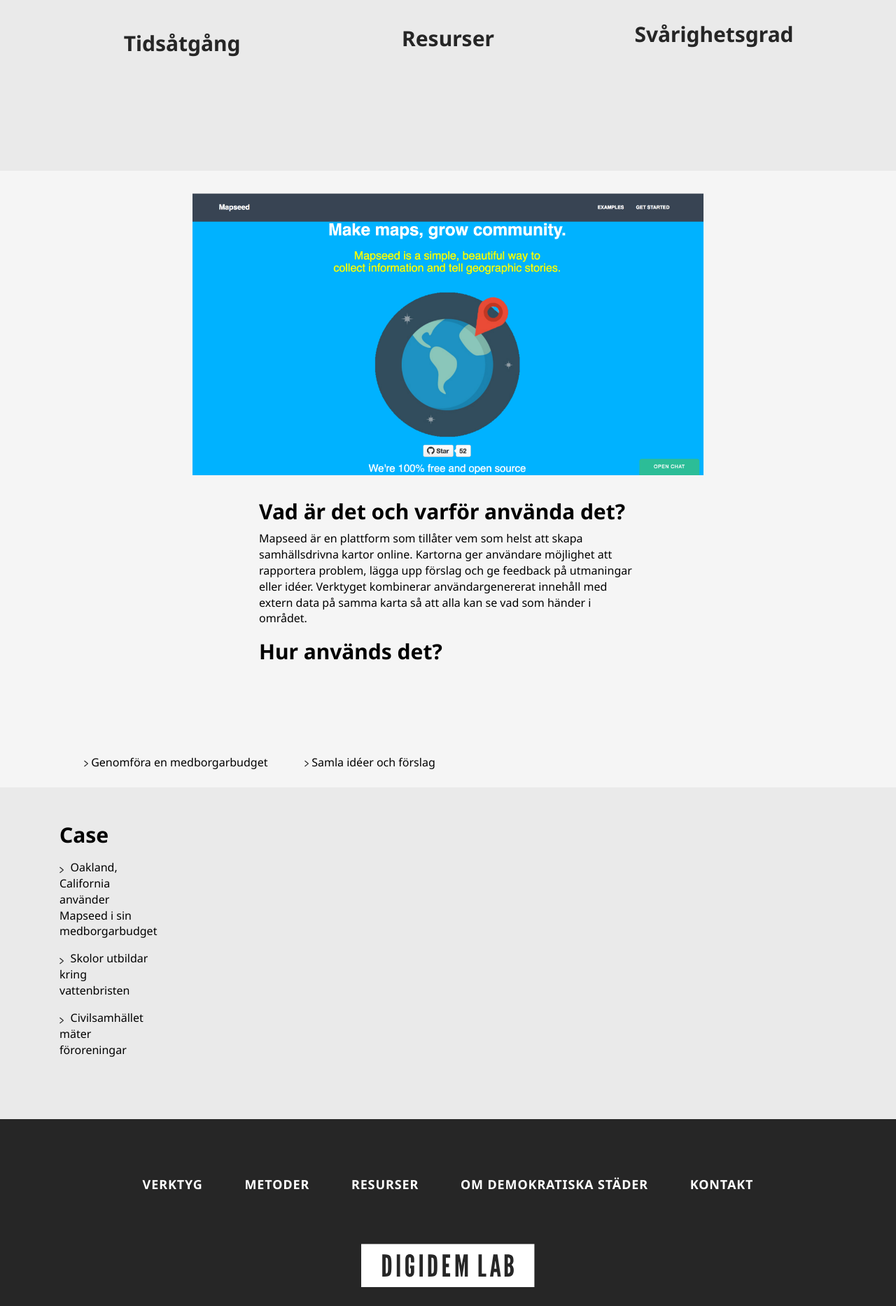
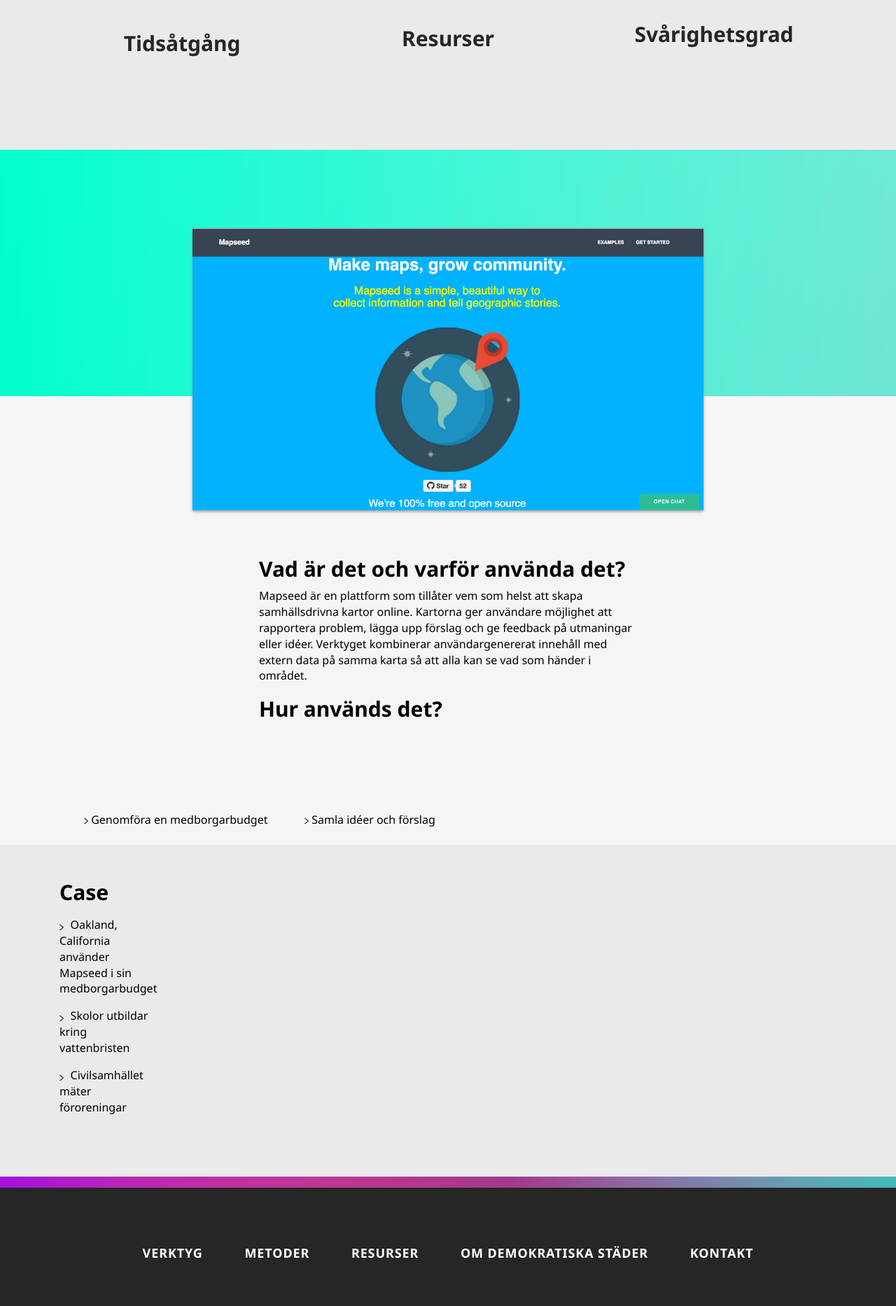
Before and after one commit to digidemlab/demokratiskastader, a Jekyll site: the page built from _posts/2017-10-10-mapseed.md, in a window 1280 px wide. Shown: the part 728-2594 px from the top of the page at 70% size. Built offline with Jekyll 4.4.1, drawn with Linux system fonts in a browser that asks for light colours.

Commit message:
Added the various gradients in the tool page

```diff
--- a/_layouts/tool.html
+++ b/_layouts/tool.html
@@ -26,6 +26,11 @@
 
 {% include content/shortfacts.html %}
 
+{% if page.image %}
+<div class="container-full-width gradient -full"></div>
+{% else %}
+<div class="container-full-width gradient -border"></div>
+{% endif %}
 <div class="container-full-width -dirty-white-light">
   <div class="container">
     <div class="row">
@@ -63,4 +68,6 @@
 
 {% if page.quote %}
   {% include content/quote.html %}
+{% else %}
+<div class="container-full-width gradient -border"></div>
 {% endif %}
--- a/_sass/_custom.scss
+++ b/_sass/_custom.scss
@@ -55,7 +55,6 @@
 
   &.-blue-gradient {
     background: url('/assets/images/png/gradient4.png');
-    background-position: 80% 80%;
     background-size: cover;
   }
 
@@ -150,10 +149,19 @@
 
 // Misc
 
-.gradient-border {
-  background: url('/assets/images/png/gradient3.png');
-  background-size: cover;
-  height: 1rem;
+.gradient {
+
+  &.-full {
+    height: 22rem;
+    background: url('/assets/images/png/gradient4.png');
+    background-size: cover;
+  }
+
+  &.-border {
+    background: url('/assets/images/png/gradient3.png');
+    background-size: cover;
+    height: 1rem;
+  }
 }
 
 p {
--- a/_sass/_images.scss
+++ b/_sass/_images.scss
@@ -5,5 +5,6 @@
 	/*background: linear-gradient(rgba($pink, 0.15), rgba($pink, 0.15));
 	filter: opacity(85%);*/
 	width: 100%;
-	margin: 2em 0;
+	margin: -15rem 0 4em 0;
+	box-shadow: 0 2px 4px 0 #9B9B9B;
 }
--- a/_sass/_typography.scss
+++ b/_sass/_typography.scss
@@ -69,7 +69,7 @@
 .content h3 {
   @extend %heading;
   font-size: $font-size-h2;
-  margin: 4em 0 2em;
+  margin: 1.5em 0 1em;
   margin-top: 1em;
   position: relative;
 
```
